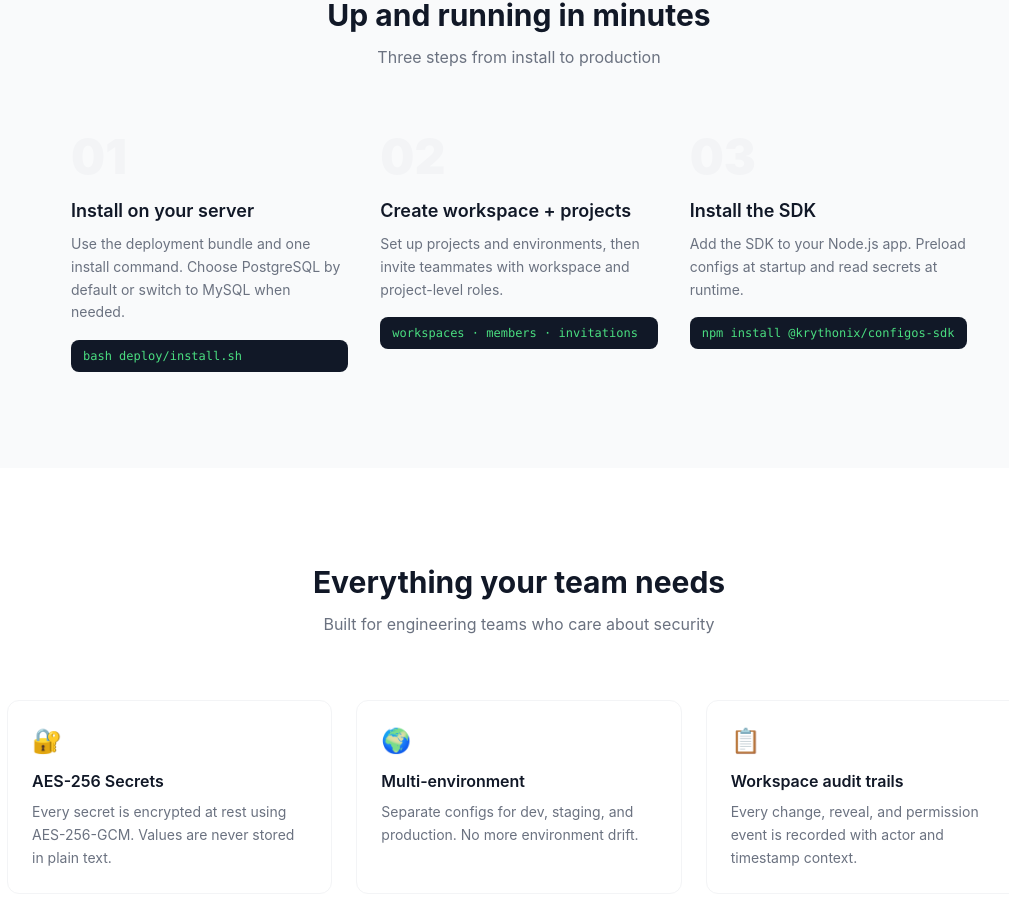
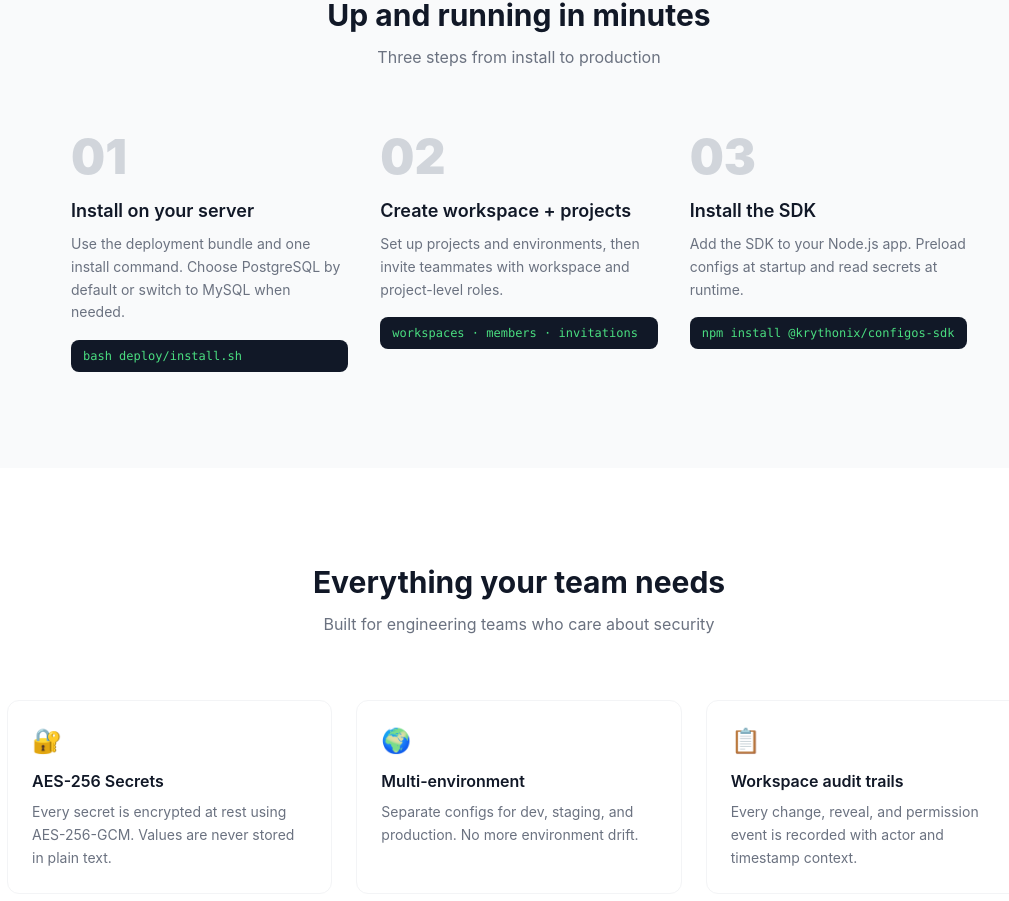
Before and after one commit to krythonix/configos-web, a Next.js app: page / in a window 1280 px wide. Shown: the part 1360-2261 px from the top of the page, without its empty margins (121-1130 px from the left). Built offline with nearby package versions, Linux system fonts and the light colour scheme.

Commit message:
Enhance landing page by adding a link to the SDK installation command and updating text color for better visibility. Improved user experience with a clickable code block for installation instructions.

```diff
--- a/src/app/page.tsx
+++ b/src/app/page.tsx
@@ -154,15 +154,27 @@ export default function HomePage() {
                 title: "Install the SDK",
                 desc: "Add the SDK to your Node.js app. Preload configs at startup and read secrets at runtime.",
                 code: "npm install @krythonix/configos-sdk",
+                link: "https://www.npmjs.com/package/@krythonix/configos-sdk",
               },
             ].map((item) => (
               <div key={item.step} className="relative">
-                <div className="text-5xl font-black text-gray-100 mb-4">{item.step}</div>
+                <div className="text-5xl font-black text-gray-300 mb-4">{item.step}</div>
                 <h3 className="text-lg font-semibold text-gray-900 mb-2">{item.title}</h3>
                 <p className="text-gray-500 text-sm leading-relaxed mb-4">{item.desc}</p>
-                <code className="bg-gray-900 text-green-400 text-xs px-3 py-2 rounded-lg block">
-                  {item.code}
-                </code>
+                {item.link ? (
+                  <a
+                    href={item.link}
+                    target="_blank"
+                    rel="noreferrer"
+                    className="bg-gray-900 text-green-400 text-xs px-3 py-2 rounded-lg block hover:bg-gray-800 transition-colors"
+                  >
+                    <code>{item.code}</code>
+                  </a>
+                ) : (
+                  <code className="bg-gray-900 text-green-400 text-xs px-3 py-2 rounded-lg block">
+                    {item.code}
+                  </code>
+                )}
               </div>
             ))}
           </div>
```
